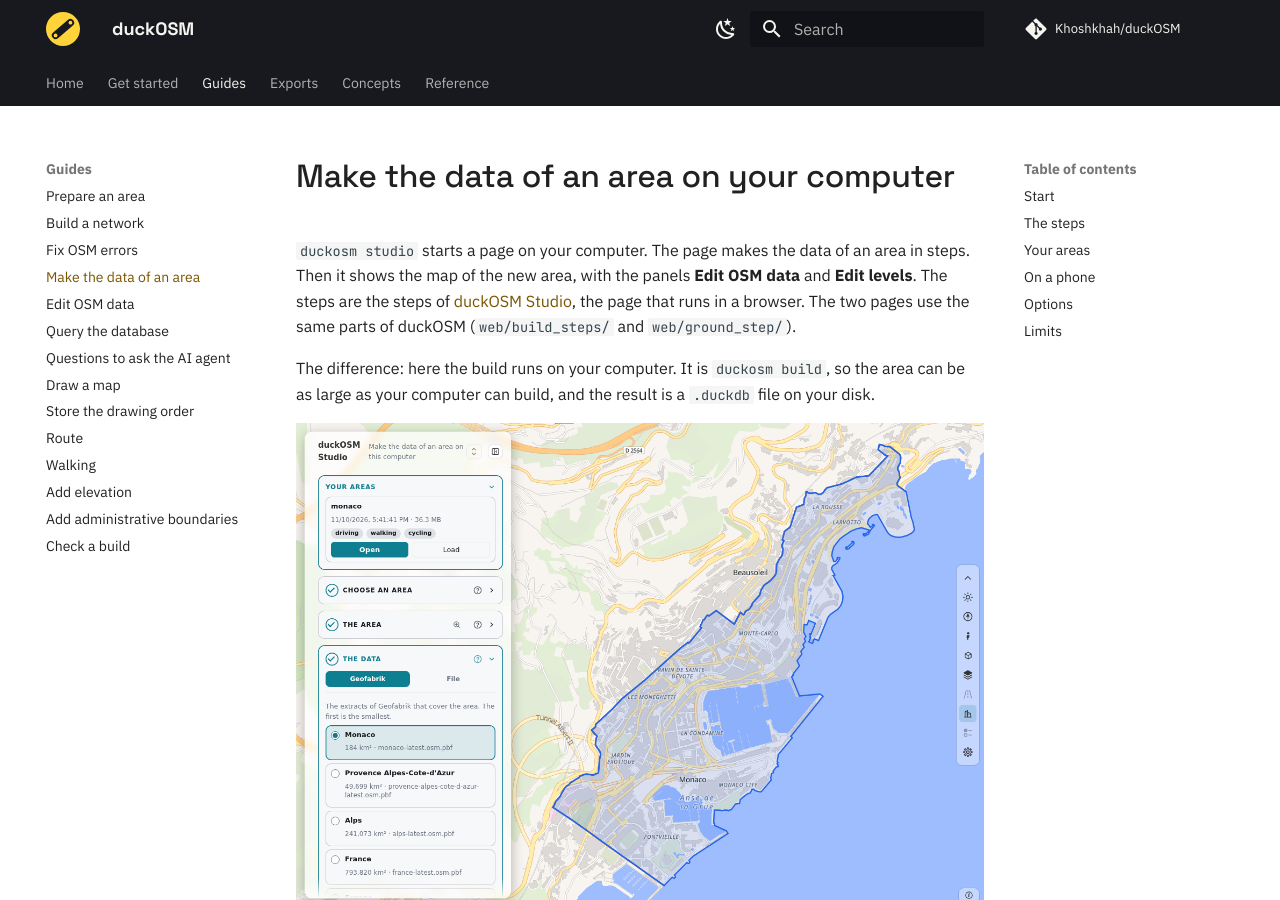
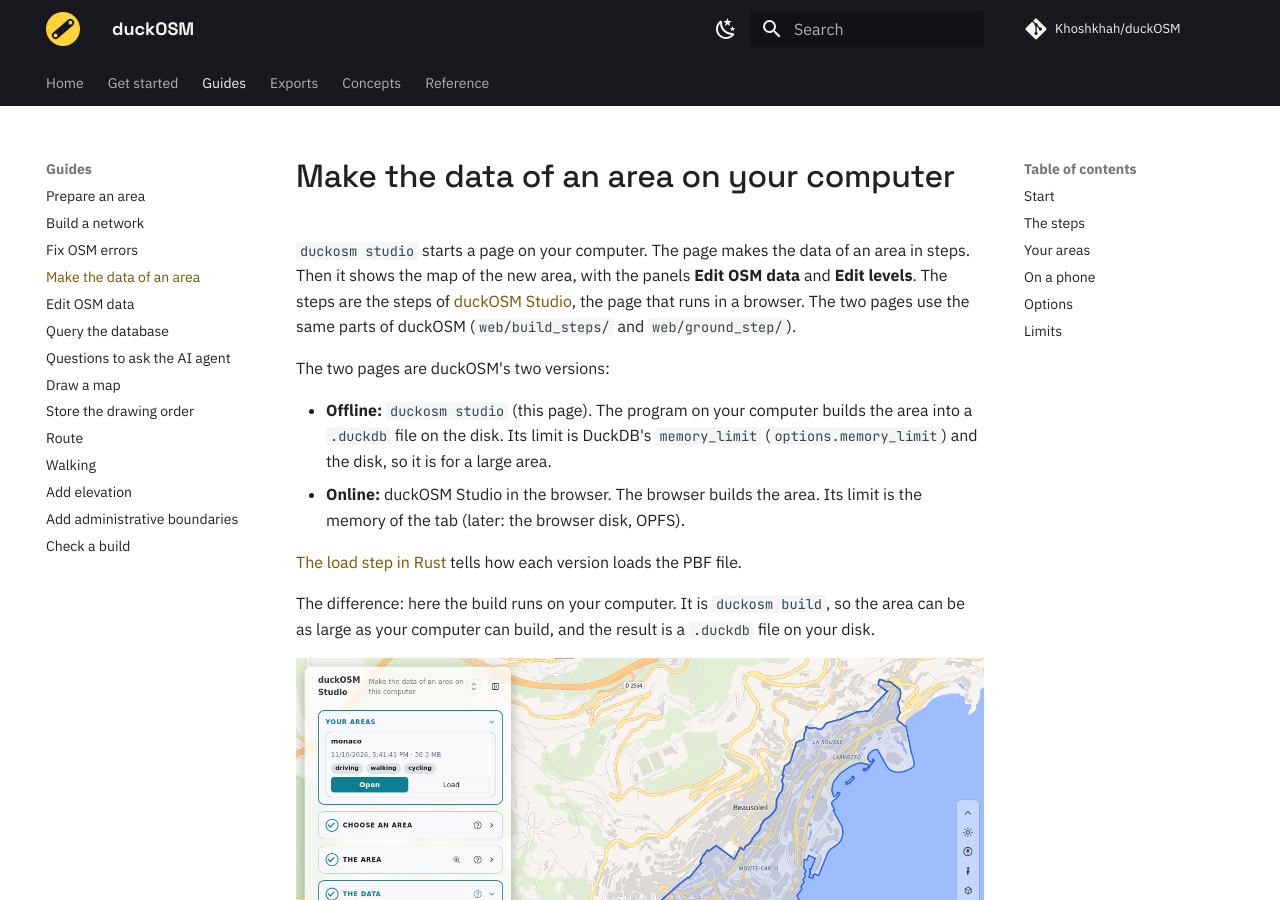
Before and after one commit to Khoshkhah/duckOSM, an MkDocs documentation site: the page built from docs/guides/studio.md, in a window 1280 px wide and 900 px high. Built offline with MkDocs 1.6.1 and Material for MkDocs 9.7.7, drawn with Linux system fonts in a browser that asks for light colours; comment, search, counter and statistics services are not loaded.

Commit message:
Docs: duckOSM's online and offline versions
The guide of duckosm studio says which page is the offline version (the
program, a .duckdb file on the disk, DuckDB's memory_limit) and which
is the online version (Studio in the browser, the memory of the tab,
later OPFS). The design note of the load step names ways C and D online
and offline.

Co-Authored-By: Claude Opus 5.5 <noreply@anthropic.com>

```diff
--- a/docs/guides/studio.md
+++ b/docs/guides/studio.md
@@ -3,6 +3,15 @@
 `duckosm studio` starts a page on your computer. The page makes the data of an area in steps. Then it shows the map of the new
 area, with the panels **Edit OSM data** and **Edit levels**. The steps are the steps of [duckOSM Studio](https://khoshkhah.github.io/duckosm-studio/), the
 page that runs in a browser. The two pages use the same parts of duckOSM (`web/build_steps/` and `web/ground_step/`).
+
+The two pages are duckOSM's two versions:
+
+- **Offline:** `duckosm studio` (this page). The program on your computer builds the area into a `.duckdb` file on the disk.
+  Its limit is DuckDB's `memory_limit` (`options.memory_limit`) and the disk, so it is for a large area.
+- **Online:** duckOSM Studio in the browser. The browser builds the area. Its limit is the memory of the tab (later: the
+  browser disk, OPFS).
+
+[The load step in Rust](../design/streaming_load.md) tells how each version loads the PBF file.
 
 The difference: here the build runs on your computer. It is `duckosm build`, so the area can be as large as your computer can build, and the
 result is a `.duckdb` file on your disk.
```
Also changed, not shown: docs/design/streaming_load.md (+2 -2 lines).
